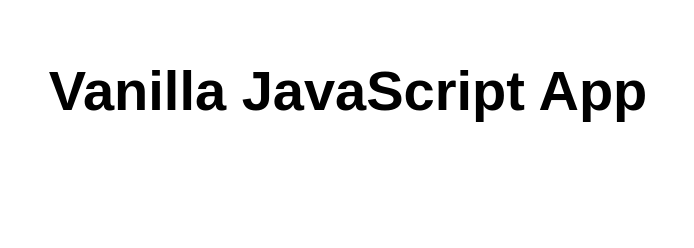
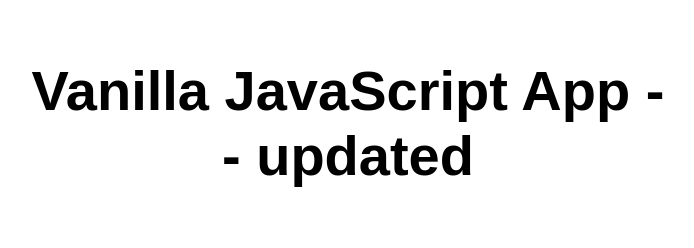
Before and after one commit to mkarmark/afd-repo-1, a plain HTML site: page src/index.html in a window 1280 px wide. Shown: the whole page, without its empty margins (292-986 px from the left). Drawn offline with Linux system fonts and the light colour scheme.

Commit message:
Update index.html

```diff
--- a/src/index.html
+++ b/src/index.html
@@ -10,7 +10,7 @@
 
 <body>
   <main>
-    <h1>Vanilla JavaScript App</h1>
+    <h1>Vanilla JavaScript App -- updated</h1>
   </main>
 </body>
 
```
